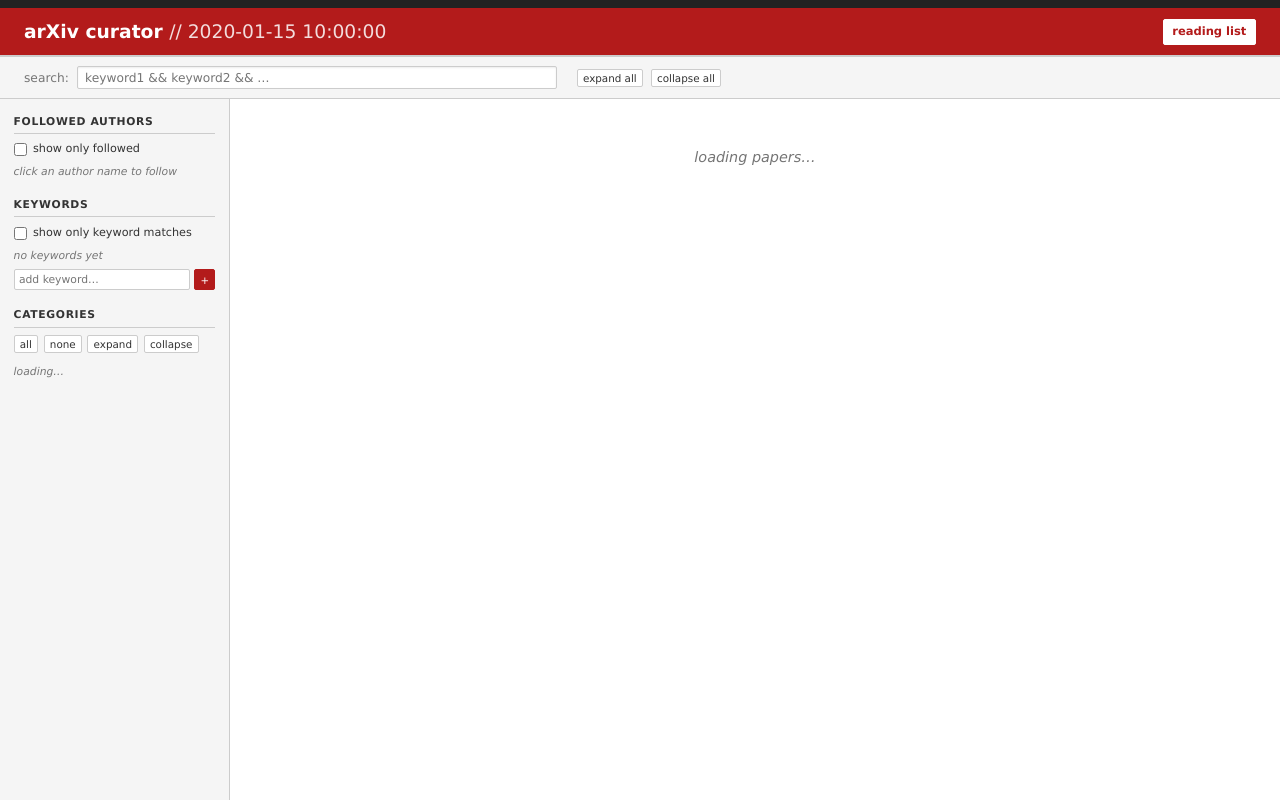
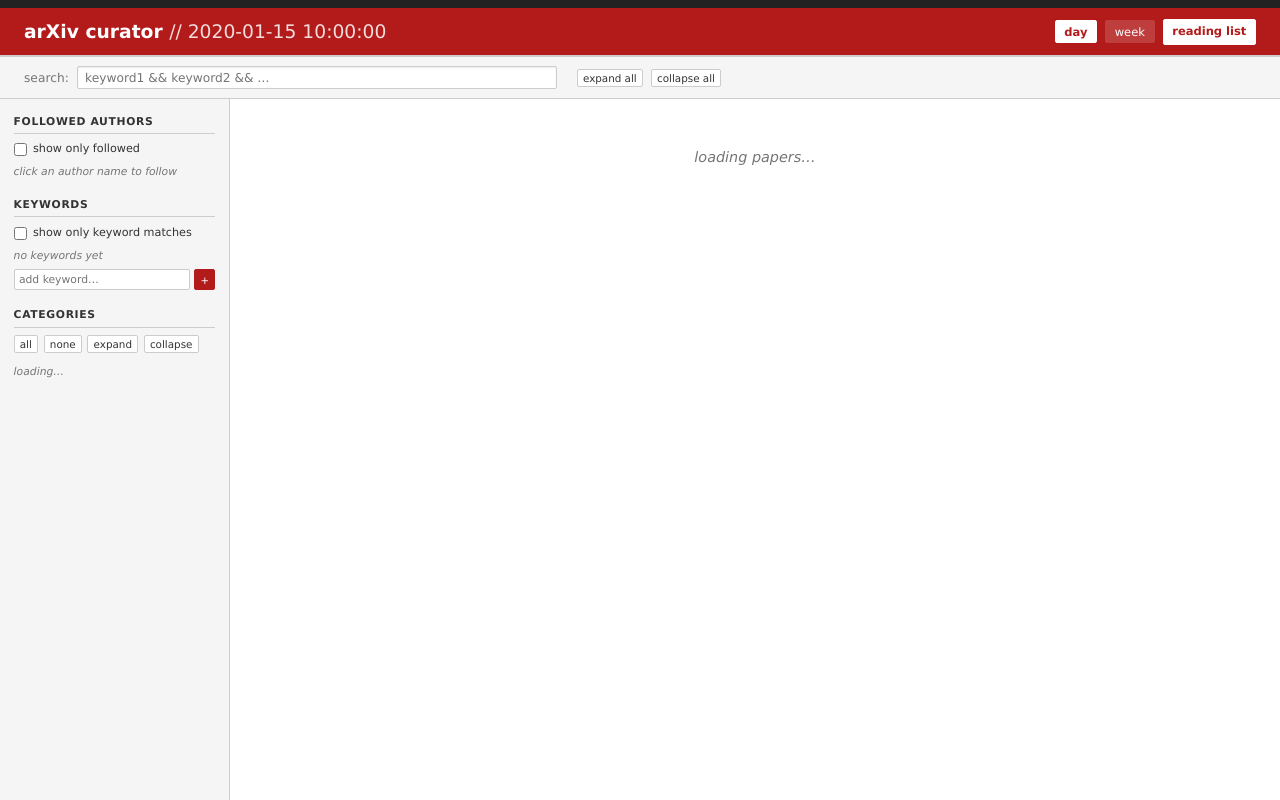
Before and after one commit to DougScalioni/arxiv-curator, a Flask app: template curation_ui/templates/all_papers.html in a window 1280 px wide. Run offline with Flask 3, Linux system fonts and the light colour scheme; the template is opened without the code that fills it: most values are stand-ins (such as "Sample title", 1, 10 or a date in 2020).

Commit message:
daily/weekly

```diff
--- a/curation_ui/app.py
+++ b/curation_ui/app.py
@@ -138,6 +138,23 @@ def get_raw_papers(date: str) -> list[dict]:
     return result.data[0]["papers"] if result.data else []
 
 
+def get_week_papers() -> list[dict]:
+    from datetime import date, timedelta
+    db = get_admin_client()
+    today = date.today()
+    dates = [(today - timedelta(days=i)).isoformat() for i in range(7)]
+    result = db.table("papers").select("papers").in_("date", dates).execute()
+    seen: set[str] = set()
+    merged: list[dict] = []
+    for row in result.data:
+        for p in row["papers"]:
+            pid = p.get("id", "")
+            if pid not in seen:
+                seen.add(pid)
+                merged.append(p)
+    return merged
+
+
 def get_keywords(user_id: str) -> list[str]:
     db = get_admin_client()
     result = db.table("keywords").select("keyword").eq("user_id", user_id).execute()
@@ -176,6 +193,12 @@ def reading_list_page():
 def api_papers():
     date = request.args.get("date", today_str())
     return jsonify({"date": date, "papers": get_raw_papers(date)})
+
+
+@app.route("/api/papers/week")
+@require_auth
+def api_papers_week():
+    return jsonify({"papers": get_week_papers()})
 
 
 @app.route("/api/authors")
@@ -271,11 +294,18 @@ def api_reading_list_remove():
     return jsonify({"ok": True, "ids": [p["id"] for p in papers]})
 
 
+def _cleanup_old_papers():
+    from datetime import date, timedelta
+    db = get_admin_client()
+    cutoff = (date.today() - timedelta(days=7)).isoformat()
+    db.table("papers").delete().lt("date", cutoff).execute()
+
+
 def _start_scheduler():
     from fetcher.fetch import main as fetch_main
     scheduler = BackgroundScheduler()
-    # Run daily at 15:00 UTC (Mon–Fri), after arxiv publishes new submissions
     scheduler.add_job(fetch_main, "cron", day_of_week="mon-fri", hour=15, minute=0)
+    scheduler.add_job(_cleanup_old_papers, "cron", hour=16, minute=0)
     scheduler.start()
 
 
--- a/curation_ui/templates/all_papers.html
+++ b/curation_ui/templates/all_papers.html
@@ -264,8 +264,10 @@
 <div class="identity-bar"></div>
 
 <div class="header">
-  <div class="header-brand">arXiv curator <span>// {{ date }}</span></div>
+  <div class="header-brand">arXiv curator <span id="header-date">// {{ date }}</span></div>
   <div class="header-right">
+    <button class="btn btn-white" id="toggle-day" onclick="setView('day')">day</button>
+    <button class="btn" id="toggle-week" onclick="setView('week')">week</button>
     <a class="btn btn-white" href="/reading-list">reading list <span id="rl-count"></span></a>
   </div>
 </div>
@@ -403,6 +405,7 @@ function catTitle(cat) {
 }
 
 const DATE = "{{ date }}";
+let viewMode = 'day';
 let papers = [];
 let selectedCats = new Set();
 let followedAuthors = new Set();
@@ -410,6 +413,20 @@ let keywords = [];        // [string]
 let readingListIds = new Set();
 let searchQuery = "";
 let searchTimer = null;
+
+async function setView(mode) {
+  viewMode = mode;
+  document.getElementById('toggle-day').className = 'btn ' + (mode === 'day' ? 'btn-white' : '');
+  document.getElementById('toggle-week').className = 'btn ' + (mode === 'week' ? 'btn-white' : '');
+  document.getElementById('header-date').textContent = mode === 'week' ? '// this week' : `// ${DATE}`;
+  document.getElementById('papers').innerHTML = '<div class="loading">loading papers…</div>';
+  const url = mode === 'week' ? '/api/papers/week' : `/api/papers?date=${DATE}`;
+  papers = (await fetch(url).then(r => r.json())).papers;
+  selectedCats = new Set();
+  buildCategoryList();
+  renderKeywordSidebar();
+  render();
+}
 
 async function load() {
   const [papersRes, authorsRes, kwRes, rlRes] = await Promise.all([
```
